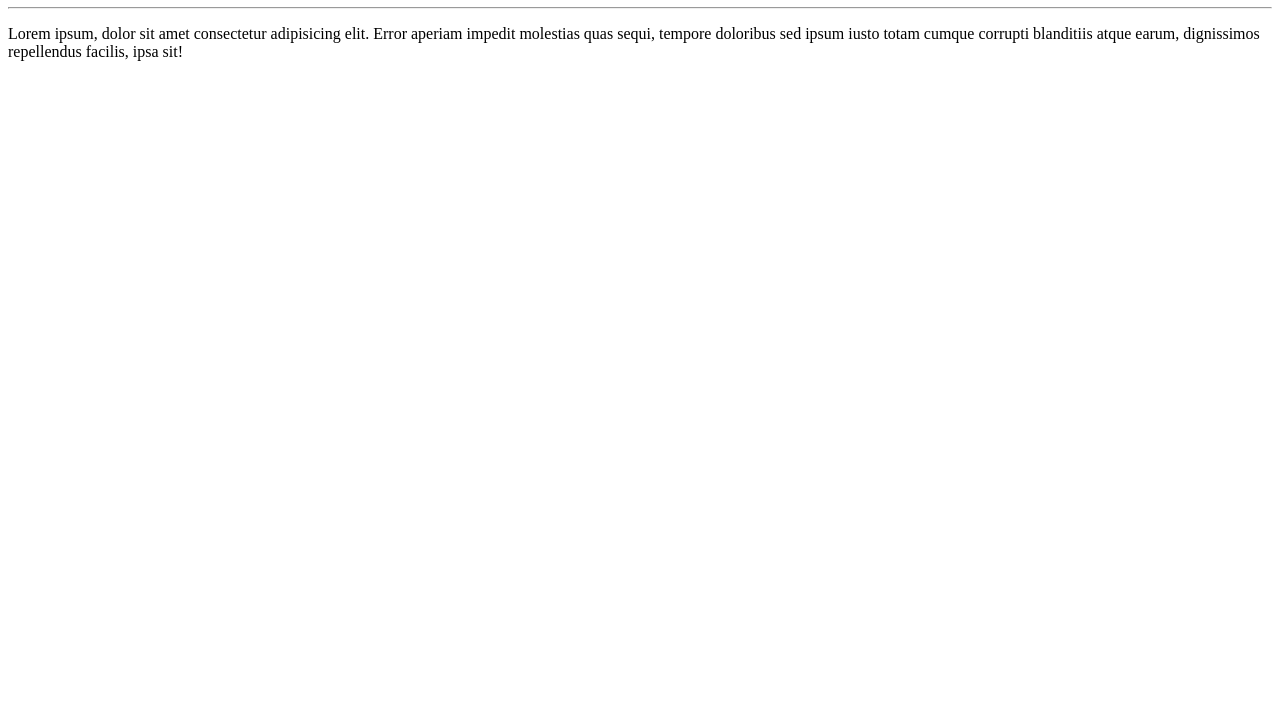
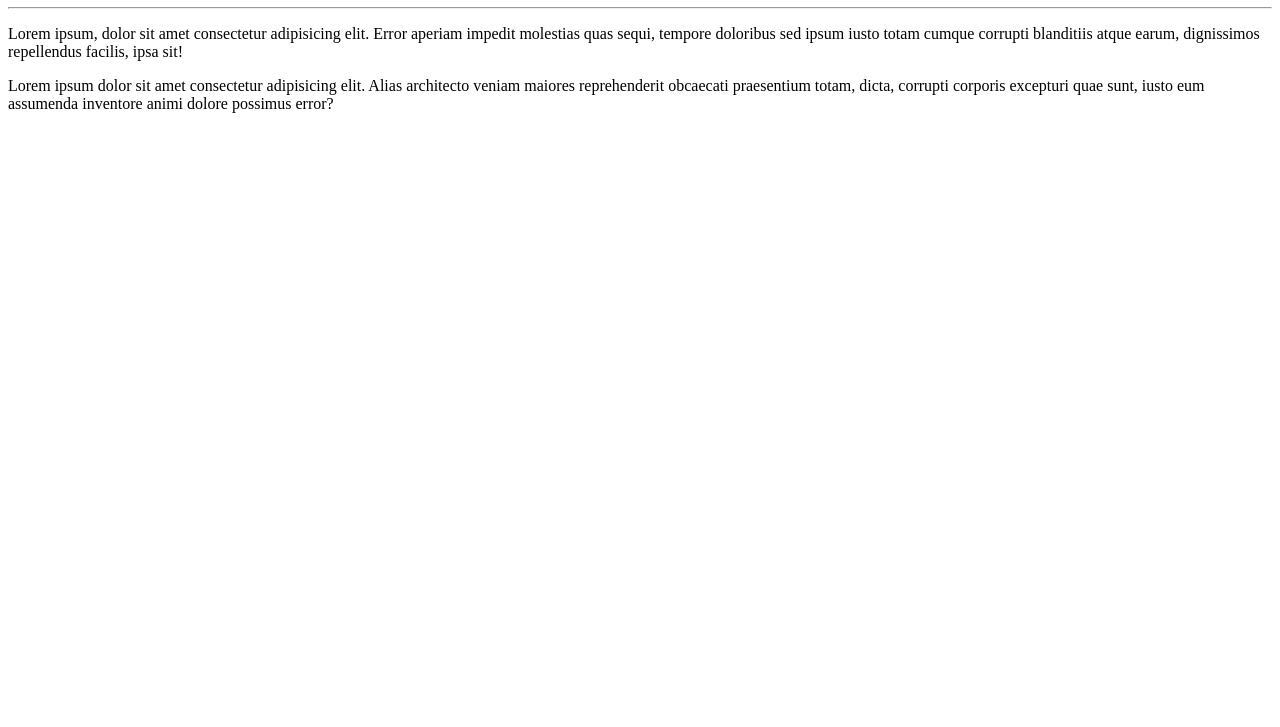
Before and after one commit to FabioRRamos/Ola-Mundo, a plain HTML site: page site-exemplo/index.html in a window 1280 px wide. Shown: the part 73-800 px from the top of the page. Drawn offline with Linux system fonts and the light colour scheme.

Commit message:
adicionei um paragrafo

```diff
--- a/site-exemplo/index.html
+++ b/site-exemplo/index.html
@@ -10,6 +10,7 @@
     <h1> Ola, Mundo!</h1>
     <hr>
     <p>Lorem ipsum, dolor sit amet consectetur adipisicing elit. Error aperiam impedit molestias quas sequi, tempore doloribus sed ipsum iusto totam cumque corrupti blanditiis atque earum, dignissimos repellendus facilis, ipsa sit!</p>
+    <p>Lorem ipsum dolor sit amet consectetur adipisicing elit. Alias architecto veniam maiores reprehenderit obcaecati praesentium totam, dicta, corrupti corporis excepturi quae sunt, iusto eum assumenda inventore animi dolore possimus error?</p>
 
 </body>
 </html>
```
